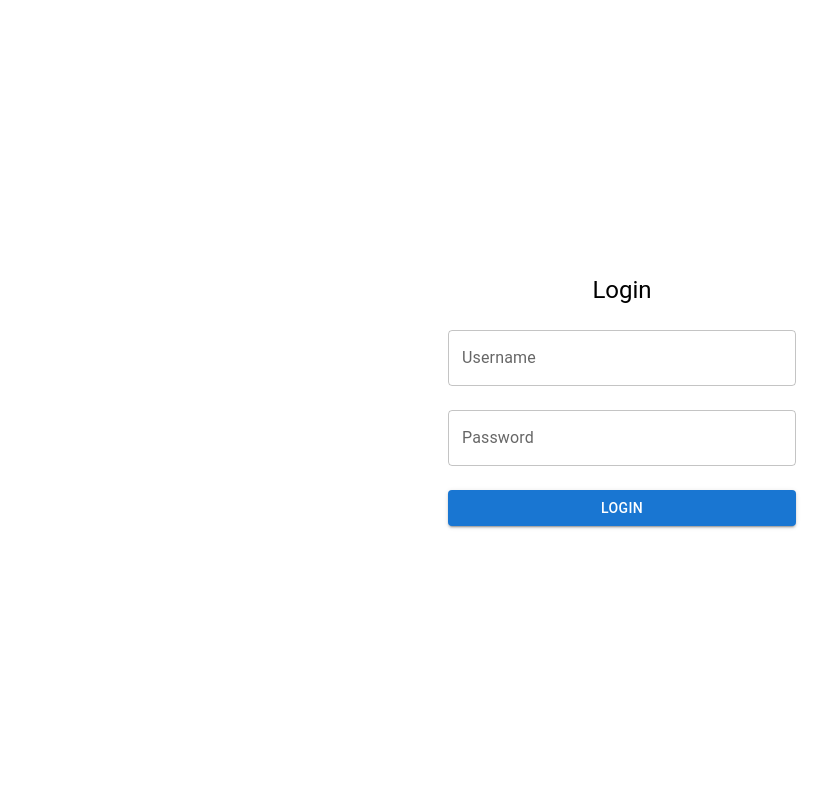
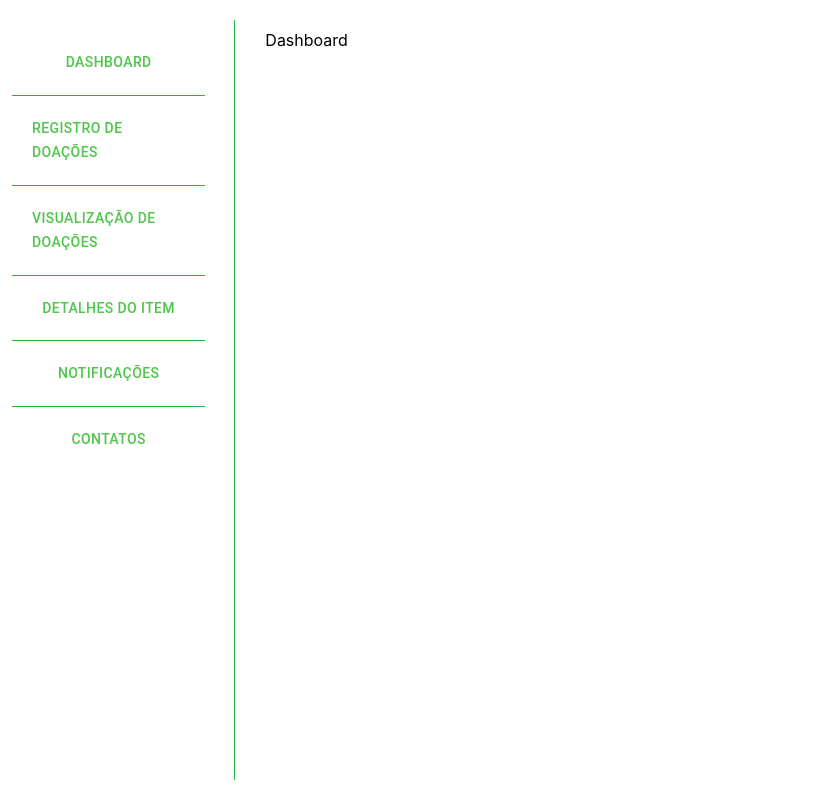
Before and after one commit to AlexandreDestro/projeto-frontend, a React (Vite) app in the folder projeto-frontend/: page / in a window 1280 px wide. Shown: the whole page, without its empty margins (18-846 px from the left). Built offline with nearby package versions, Linux system fonts and the light colour scheme.

Commit message:
disabled login, made direct path to routes because of errors

```diff
--- a/projeto-frontend/src/App.tsx
+++ b/projeto-frontend/src/App.tsx
@@ -31,9 +31,11 @@ const loggedOut = createBrowserRouter(
     [{ path: '/', element : <Login /> }]);
 
 function WebRouter(){
-    const { userData } = useContext(LoginContext);
-    return <RouterProvider router={!userData ? loggedOut : loggedIn} /> }
+    const { user } = useContext(LoginContext);
+    return <RouterProvider router={!user ? loggedOut : loggedIn} /> }
 
 export default function App() {
     return <LoginProvider>
-                <WebRouter/></LoginProvider>; }
+                <WebRouter/>
+                </LoginProvider>;
+                }
--- a/projeto-frontend/src/stores/LoginContext.tsx
+++ b/projeto-frontend/src/stores/LoginContext.tsx
@@ -1,17 +1,38 @@
 import { createContext, useState } from "react";
 
-export const LoginContext = createContext({
-  userData: null, login: (data) => {}, logout: () => {} });
+type User = {
+  id: number;
+  username: string;
+  email: string;
+  name: string;
 
-export function LoginProvider({ children }) {
-  const [userData, setUserData] = useState(null);
+}
 
-  function login(data) { setUserData(data); }
+interface AuthenticationProps {
+  user:  User | null,
+  login (user: User ): void,
+  logout(): void,
+}
 
-  function logout() { setUserData(null); }
+export const LoginContext = createContext<AuthenticationProps>({
+  user: null, login: () => {}, logout: () => {} });
+
+export function LoginProvider({ children }: { children: React.ReactNode}) {
+  const emptyUser = {
+    id: 0,
+    username: '',
+    name: '',
+    email:''
+  };
+  const [user, setUserData] = useState<User>(emptyUser);
+
+  function login(user: User) { console.log('entered'); setUserData(user); }
+
+  function logout() { setUserData(emptyUser); }
 
   return (
-    <LoginContext.Provider value={{ userData, login, logout }}>
-        {children} </LoginContext.Provider>
+    <LoginContext.Provider value={{ user, login, logout }}>
+        {children}
+    </LoginContext.Provider>
   );
 }
```
Also changed, not shown: projeto-frontend/src/pages/Login/Login.tsx (+6 -3 lines), 7 other files (tests, documents, lock files or other folders).
